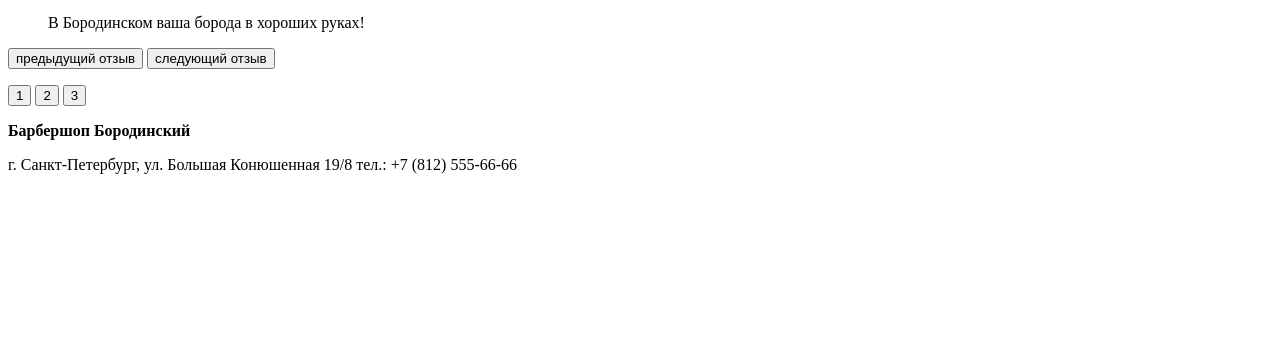
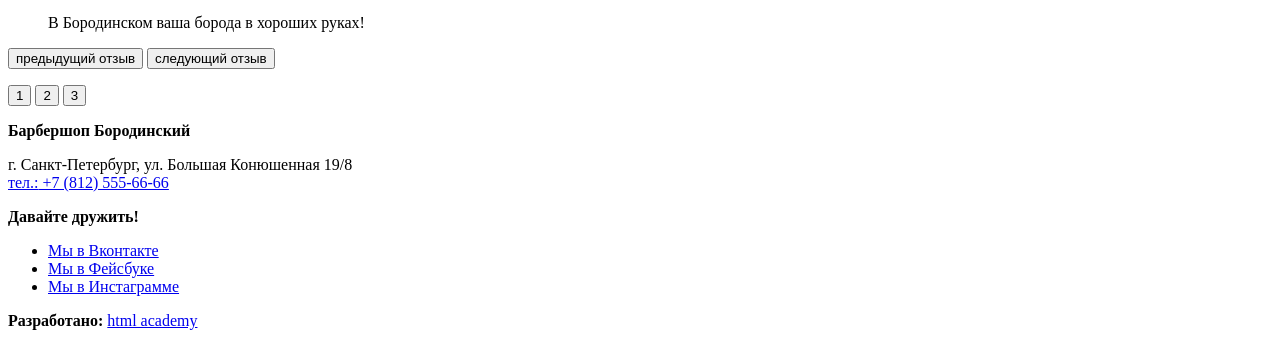
Before and after one commit to FenderT/Project-list, a plain HTML site: page barbershop-adaptive/source/index.html in a window 1280 px wide. Shown: the part 1480-1818 px from the top of the page. Before the commit the page ends 1670 px from the top, so only its background shows below. Drawn offline with Linux system fonts and the light colour scheme.

Commit message:
разметка главной странницы барбершопа готова

```diff
--- a/barbershop-adaptive/source/index.html
+++ b/barbershop-adaptive/source/index.html
@@ -234,16 +234,41 @@
 		</main>
 
 		<footer class="page-footer">
+			<div class="page-footer__wrapper">
 				<div class="page-footer__contacts contacts">
 					<b class="contacts__title">Барбершоп Бородинский</b>
 					<p class="contacts__text">
-					г. Санкт-Петербург, ул. Большая Конюшенная 19/8
-					<a class="contacts__phone href="tel:+78125556666">
+						г. Санкт-Петербург, ул. Большая Конюшенная 19/8 <br>
+						<a class="contacts__phone" href="tel:+78125556666">
 							<span class="contacts__phone-mobile">тел.:</span>
 							+7 (812) 555-66-66
 						</a>
 					</p>
 				</div>
+				<div class="page-footer__social social">
+					<b class="social__title">Давайте дружить!</b>
+					<ul class="social__list">
+
+						<li class="social__item">
+							<a class="social__link social__link--vkontakte" href="#">Мы в Вконтакте</a>
+						</li>
+
+						<li class="social__item">
+							<a class="social__link social__link--facebook" href="#">Мы в Фейсбуке</a>
+						</li>
+
+						<li class="social__item">
+							<a class="social__link social__link--instagram" href="#">Мы в Инстаграмме</a>
+						</li>
+
+					</ul>
+				</div>
+
+				<div class="page-footer__copyright copyright">
+					<b class="copyright__text">Разработано:</b>
+					<a class="copyright__link button" href="#">html academy</a>
+				</div>
+			</div>
 		</footer>
 
 	</body>
```
Lines whose indentation alone changed are shown as unchanged.
